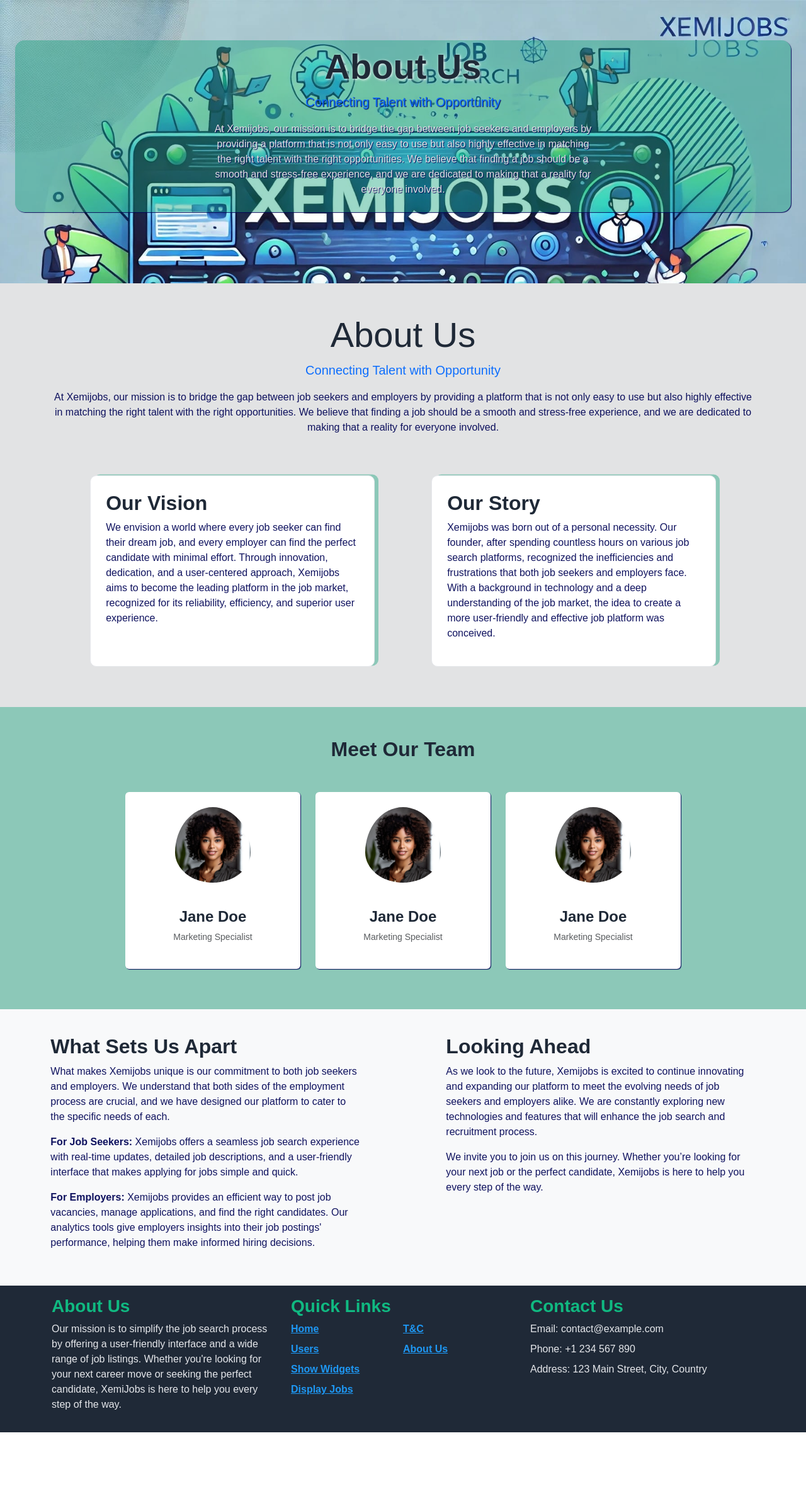
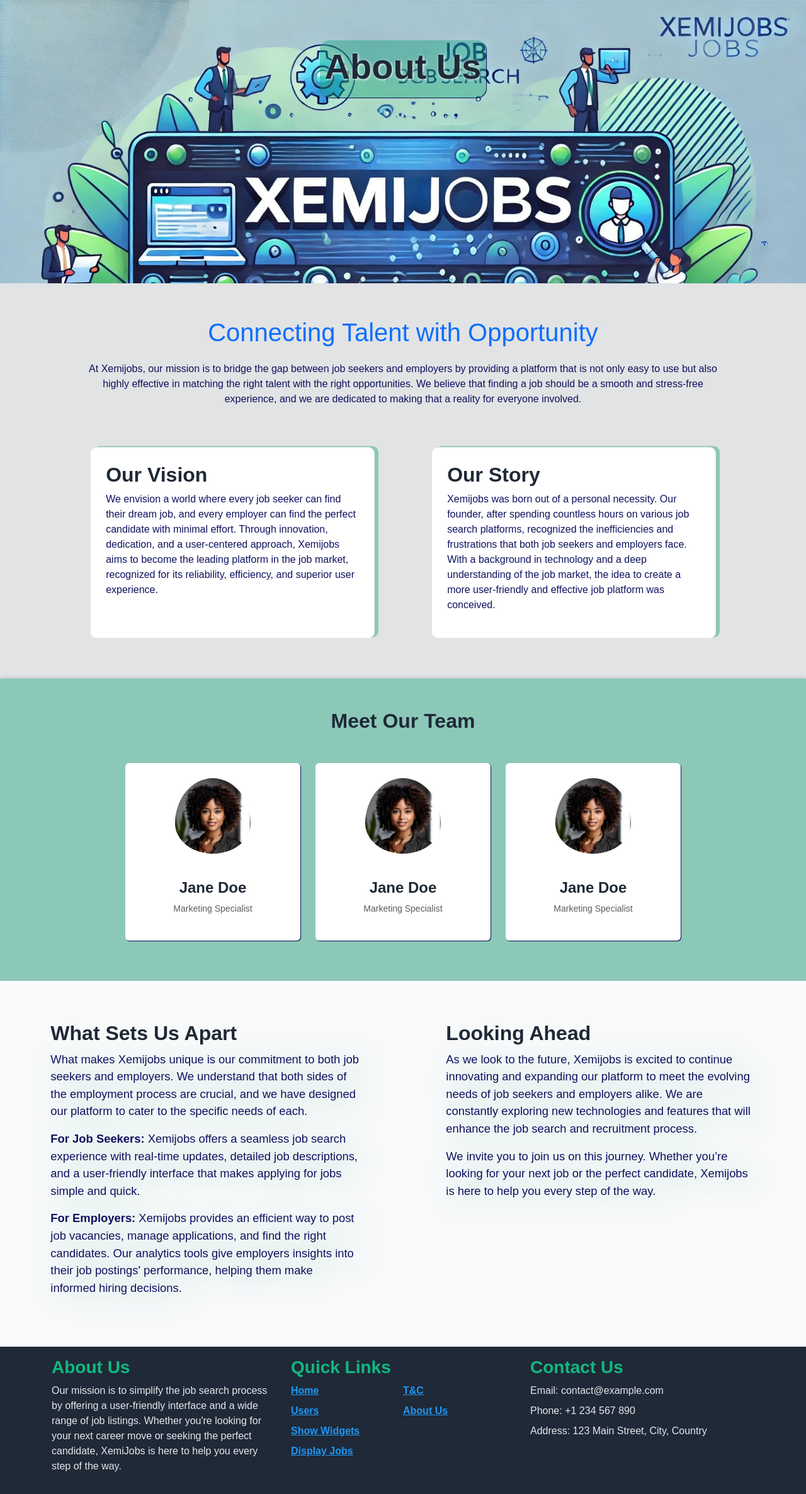
Before and after one commit to Vgarcan/CodeInstitute-proj03-v002, a Flask app: page /about-us in a window 1280 px wide. Shown: the part 138-2511 px from the top of the page at 63% size. Before the commit the page ends 2413 px from the top, so only its background shows below. Run offline with Flask 3, Linux system fonts and the light colour scheme.

Commit message:
REFACTOR: About us page adjusted

```diff
--- a/xemijobs/main/templates/main/about-us.html
+++ b/xemijobs/main/templates/main/about-us.html
@@ -13,21 +13,15 @@
             <div class="banner-title p-2">
 
                 <h2 class="display-4 fw-bold">About Us</h2>
-                <div class="col-lg-6 mx-auto">
-                    <p class="lead text-primary">Connecting Talent with Opportunity</p>
-                    <p>At Xemijobs, our mission is to bridge the gap between job seekers and employers by providing a platform that is not only easy to use but also highly effective in matching the right talent with the right opportunities. We believe that
-                        finding a job should be a smooth and stress-free experience, and we are dedicated to making that a reality for everyone involved.</p>
-                </div>
             </div>
         </div>
     </div>
 
 </section>
 
-<div class="container">
-    <div class="text-center my-5">
-        <h1 class="display-4">About Us</h1>
-        <p class="lead text-primary">Connecting Talent with Opportunity</p>
+<section class="container">
+    <div class="text-center my-5 px-5">
+        <p class="lead text-primary fs-1">Connecting Talent with Opportunity</p>
         <p>At Xemijobs, our mission is to bridge the gap between job seekers and employers by providing a platform that is not only easy to use but also highly effective in matching the right talent with the right opportunities. We believe that finding a
             job should be a smooth and stress-free experience, and we are dedicated to making that a reality for everyone involved.</p>
     </div>
@@ -48,8 +42,8 @@
             </div>
         </div>
     </div>
-</div>
-<div class="container-fluid testimonials-section p-5">
+</section>
+<section class="container-fluid testimonials-section p-5 section-shadow">
     <div class="text-center mb-5">
         <h2 class="">Meet Our Team</h2>
     </div>
@@ -77,9 +71,9 @@
         </div>
     </div>
 
-</div>
+</section>
 
-<div class="container-fluid bg-light p-4">
+<section class="container-fluid about-section py-5 bg-light p-4">
 
     <div class="row d-flex justify-content-center">
         <div class="col-md-5 p-3">
@@ -97,6 +91,6 @@
             <p>We invite you to join us on this journey. Whether you’re looking for your next job or the perfect candidate, Xemijobs is here to help you every step of the way.</p>
         </div>
     </div>
-</div>
+</section>
 
 {% endblock main_content %}
```
Also changed, not shown: README.md.
